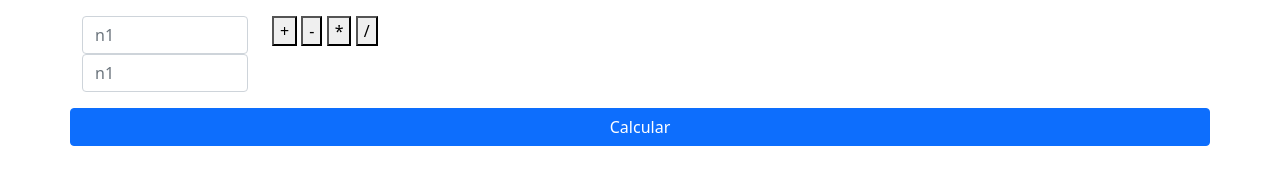
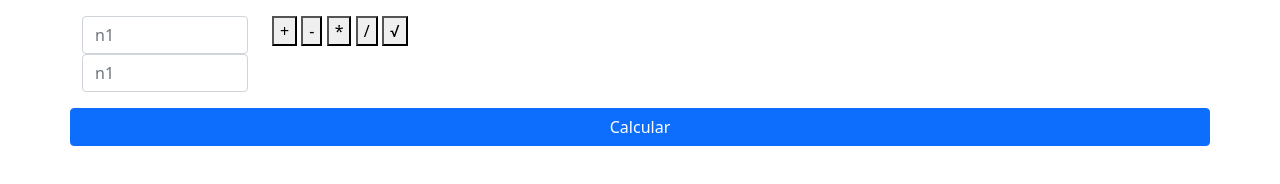
Before and after one commit to juanmisena/ejercicios_con_php, a plain HTML site: page calculadora.html in a window 1280 px wide. Drawn offline with nearby package versions, Linux system fonts and the light colour scheme.

Commit message:
incluir boton raiz

```diff
--- a/calculadora.html
+++ b/calculadora.html
@@ -23,6 +23,7 @@
                <button id="resta">-</button>
                <button id="multiplicacion">*</button>
                <button id="division">/</button>
+               <button id="raiz">&Sqrt;</button>
            </div>
            <!-- <select class="form-select mt-3" id="op">
                <option value="+">+</option>
```
